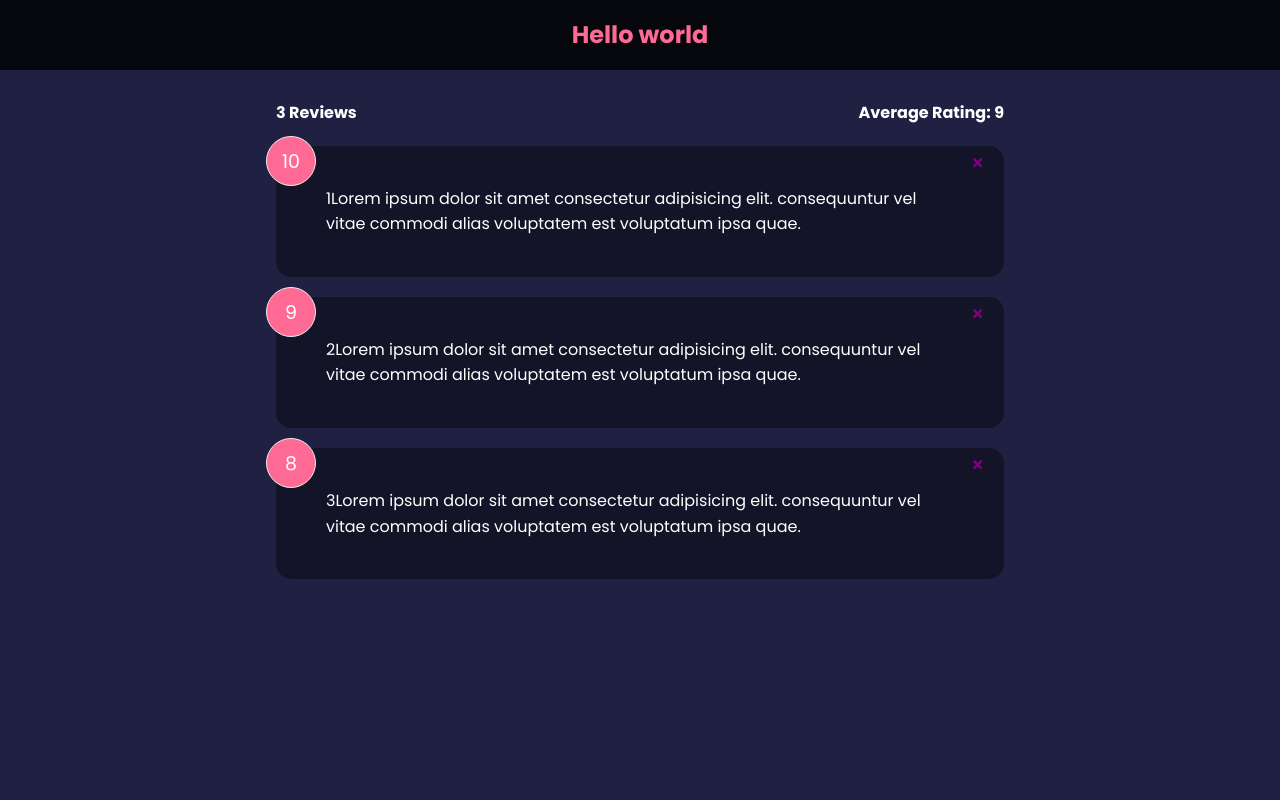
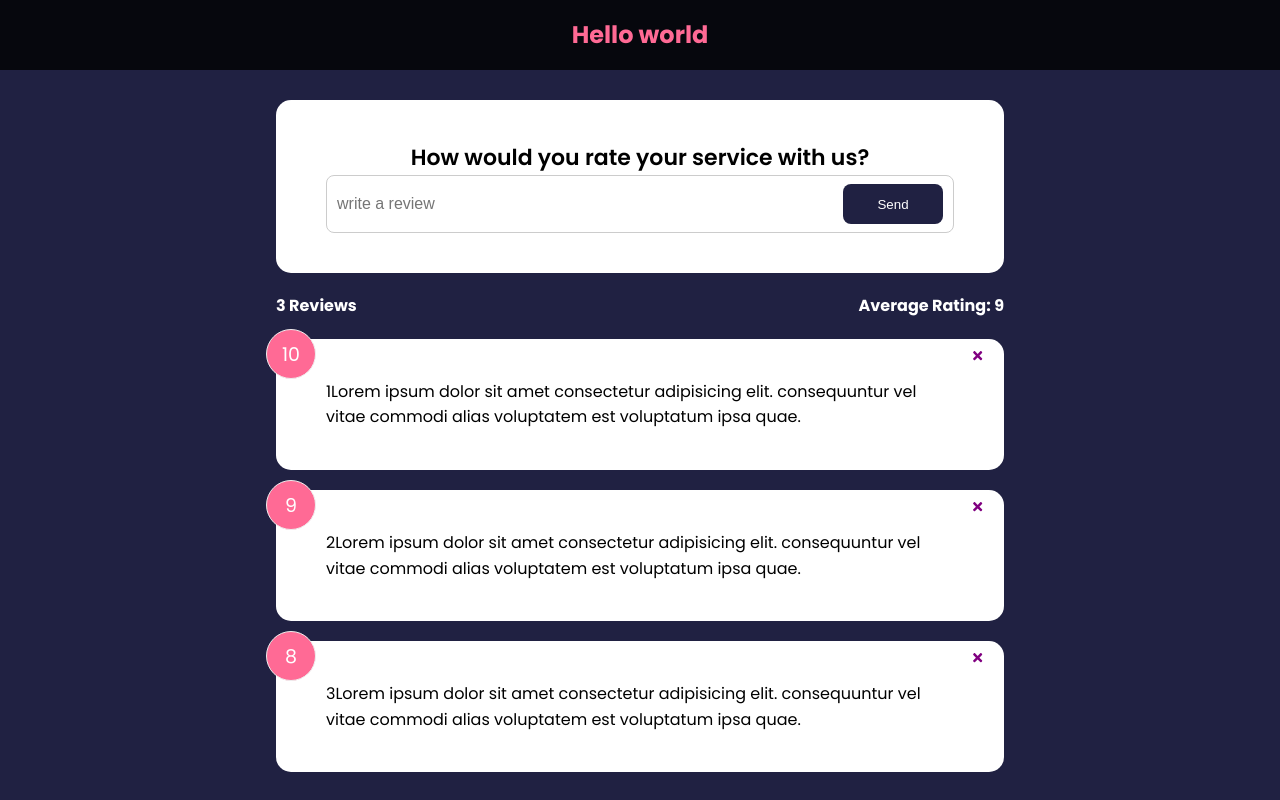
Before and after one commit to kucheriavii/feedbacktest, a React (Create React App) app: page / in a window 1280 px wide. Built offline with nearby package versions, Linux system fonts and the light colour scheme.

Commit message:
2. Custom Button Component

```diff
--- a/src/App.jsx
+++ b/src/App.jsx
@@ -3,6 +3,7 @@
 import { useState } from 'react';
 import FeedbackData from './data/FeedbackData';
 import FeedbackStats from "./components/FeedbackStats";
+import FeedbackForm from "./components/FeedbackForm";
 
 function App() {
     const [feedback, setFeedback] = useState(FeedbackData)
@@ -17,6 +18,7 @@
     <>
         <Header text="Hello world"/>
         <div className="container">
+            <FeedbackForm />
             <FeedbackStats feedback={feedback}/>
             <FeedbackList feedback={feedback} handleDelete={deleteFeedback}/>
         </div>
--- /dev/null
+++ b/src/components/FeedbackForm.jsx
@@ -0,0 +1,28 @@
+import React, { useState } from 'react'
+import Button from './shared/Button';
+import Card from './shared/Card';
+
+
+export default function FeedbackForm() {
+  const [text, setText] = useState('')
+
+  const handleTextChange = (e) => {
+    setText(e.target.value)
+  }
+  return (
+    <Card>
+      <form>
+        <h2>How would you rate your service with us?</h2>
+        {/*@todo - raiting select component*/}
+
+        <div className='input-group'>
+          <input type="text"
+              placeholder='write a review'
+              onChange={handleTextChange}
+              value={text} />
+          <Button type='submit'>Send</Button>
+        </div>
+      </form>
+    </Card>
+  )
+}
--- /dev/null
+++ b/src/components/shared/Button.jsx
@@ -0,0 +1,24 @@
+import React from 'react'
+import { PropTypes } from 'prop-types';
+
+export default function Button({children, version, type, isDisabled}) {
+  return (
+    <button type={type} isDisabled={isDisabled} className={`btn btn-${version}`}>
+        {children}
+    </button>
+  )
+}
+
+Button.defaultProps = {
+    version: 'primary',
+    type: 'button',
+    isDisabled: false
+}
+
+
+Button.propTpes = {
+    children: PropTypes.node.isRequired,
+    version: PropTypes.string,
+    type: PropTypes.string,
+    isDisabled: PropTypes.boolean,
+}
--- a/src/components/shared/Card.jsx
+++ b/src/components/shared/Card.jsx
@@ -12,7 +12,7 @@
 }
 
 Card.defaultProps = {
-    reverse: true
+    reverse: false
 }
 
 Card.propTypes = {
```
Also changed, not shown: src/components/FeedbackStats.jsx (+7 -0 lines).
